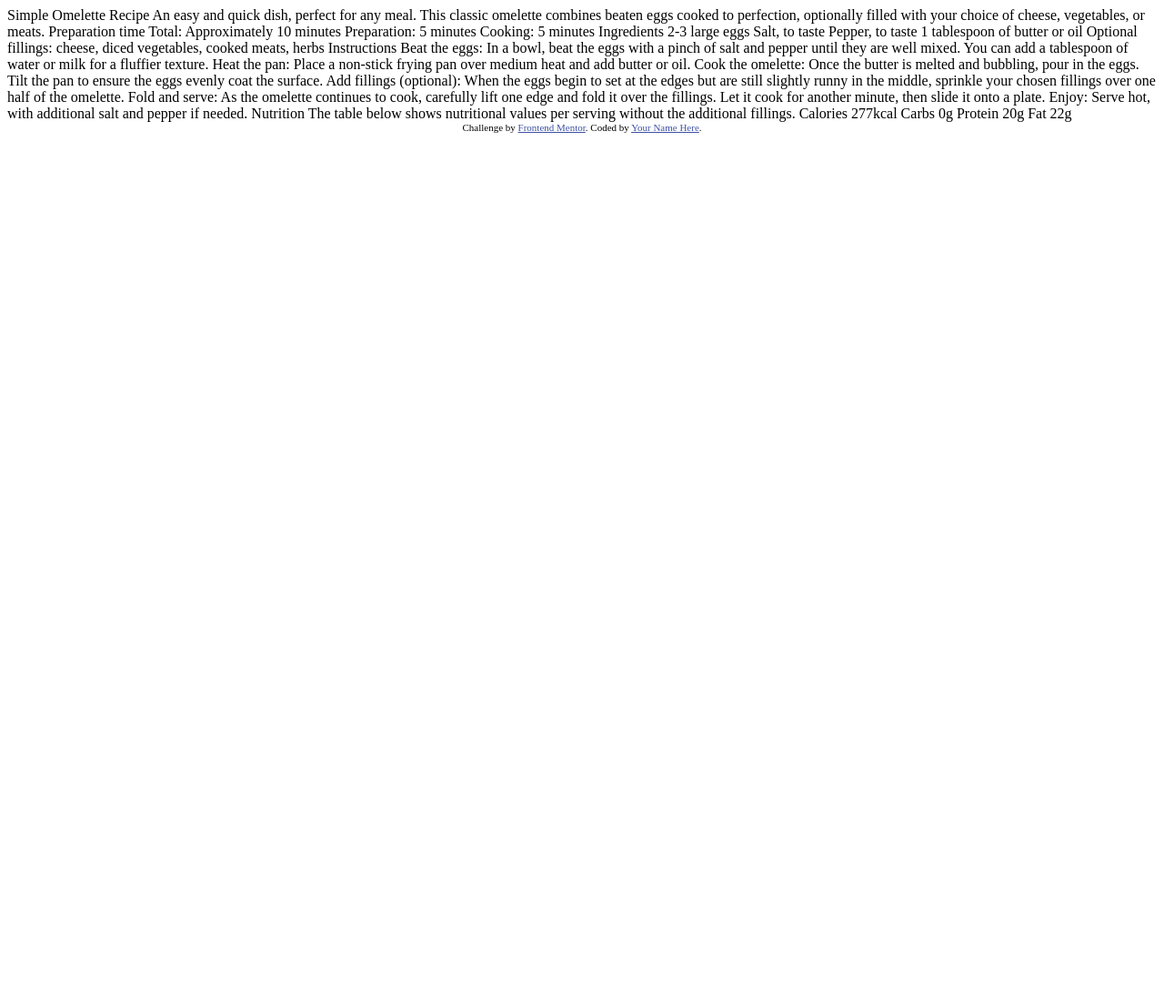
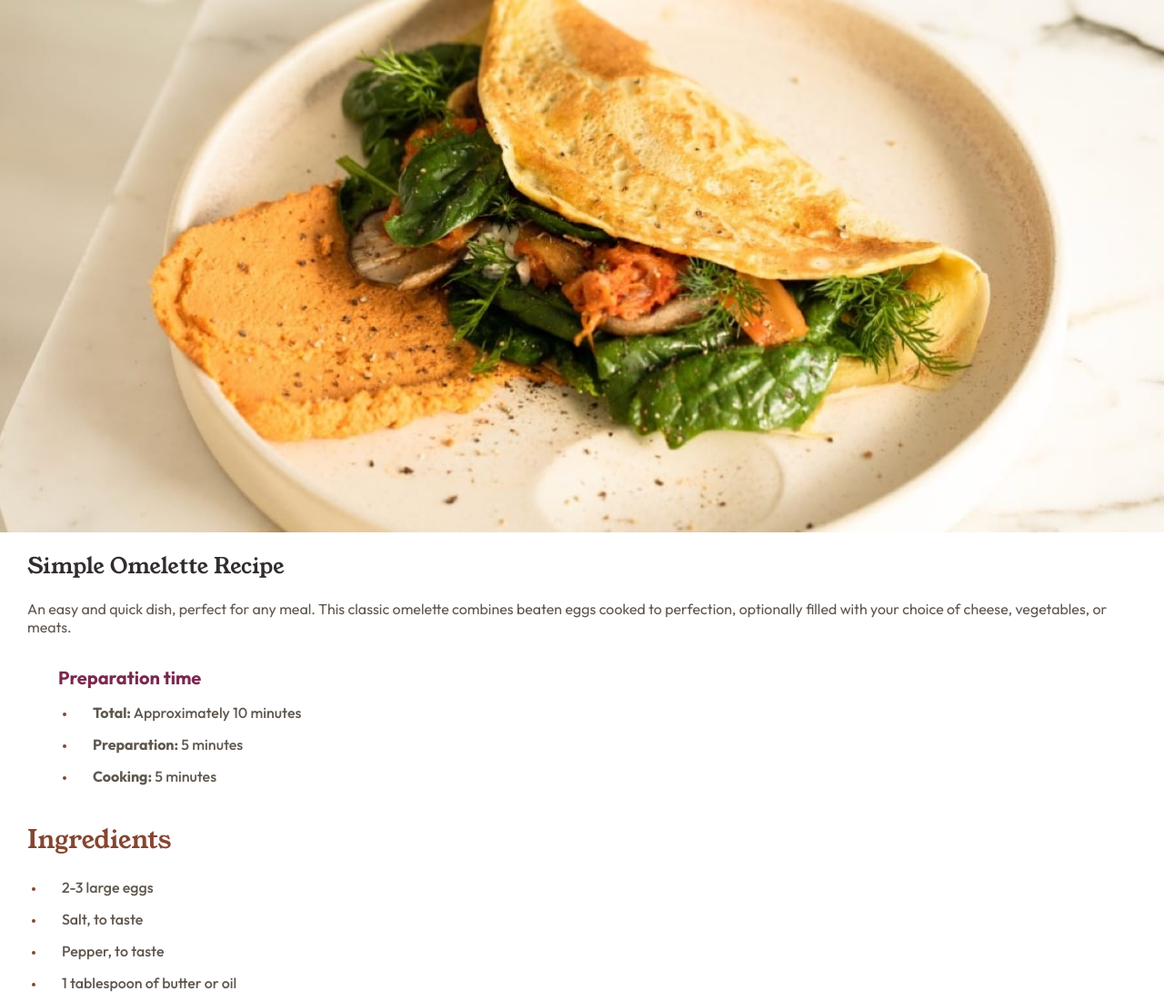
Before and after one commit to HAGRGHARIB/recipe-page-main, a plain HTML site: page index.html in a window 1280 px wide. Shown: the top 1100 px of the page at 91% size. Before the commit the page ends 800 px from the top, so only its background shows below. Drawn offline with Linux system fonts and the light colour scheme.

Commit message:
uild Semantic HTML, Add Style File

```diff
--- a/assets/css/style.css
+++ b/assets/css/style.css
@@ -13,19 +13,165 @@
     font-family: 'Young Serif';
     src: url('./../fonts/young-serif/YoungSerif-Regular.ttf');
 }
+
 /* - Weights: 400 */
 
 @font-face {
     font-family: 'Outfit';
     src: url('./../fonts/outfit/Outfit-VariableFont_wght.ttf');
 }
+
 /* - Weights: 400, 600, 700 */
 
-*{
+* {
     box-sizing: border-box;
 }
 
-body{
+body {
     min-height: 100vh;
     margin: 0;
+    font-family: 'Young Serif', sans-serif;
 }
+
+article {
+    display: flex;
+    flex-direction: column;
+}
+
+.recipe__header,
+.recipe__section {
+    padding-inline: 30px;
+}
+
+.recipe__header .recipe__title {
+    font-weight: 400;
+    color: var(--stone-900);
+}
+
+.recipe__header .recipe__description {
+    color: var(--stone-600);
+    font-family: 'Outfit';
+    font-weight: 400;
+}
+
+.recipe__preparation {
+    font-family: 'Outfit';
+    padding-inline-start: 4rem;
+}
+
+.recipe__preparation .recipe__heading {
+    color: var(--rose-800);
+    font-size: 20px;
+}
+
+.recipe__preparation .recipe__list,
+.recipe__ingredients .recipe__list,
+.recipe__instructions .recipe__steps {
+    color: var(--stone-600);
+    list-style-position: outside;
+    padding-inline: 20px 30px;
+}
+
+.recipe__ingredients .recipe__list,
+.recipe__preparation .recipe__list,
+.recipe__instructions .recipe__steps {
+    color: var(--stone-600);
+    font-family: 'Outfit', sans-serif;
+    font-weight: 500;
+}
+
+.recipe__preparation .recipe__list .recipe__list-item,
+.recipe__ingredients .recipe__list .recipe__list-item,
+.recipe__instructions .recipe__steps .recipe__step {
+    padding-inline-start: 18px;
+    margin-block-end: 15px;
+}
+
+.recipe__preparation .recipe__list .recipe__list-item::marker,
+.recipe__ingredients .recipe__list .recipe__list-item::marker,
+.recipe__instructions .recipe__steps .recipe__step::marker {
+    color: var(--brown-800);
+    font-size: 12px;
+}
+
+.recipe__instructions .recipe__heading,
+.recipe__nutrition .recipe__heading,
+.recipe__ingredients .recipe__heading {
+    color: var(--brown-800);
+    font-size: 28px;
+    font-weight: 500;
+}
+
+.recipe__ingredients,.recipe__instructions {
+    position: relative;
+}
+
+.recipe__ingredients::after ,.recipe__instructions::after {
+    content: '';
+    width: 80%;
+    height: 2px;
+    background-color: var(--stone-150);
+    bottom: -20px;
+    position: absolute;
+    left: 10%;
+}
+
+.recipe__instructions,.recipe__nutrition {
+    margin-top: 30px;
+}
+
+.recipe__instructions .recipe__steps {
+    font-family: 'Outfit', sans-serif;
+    font-weight: 500;
+}
+
+.recipe__instructions .recipe__steps{
+    padding-inline-end: 0;
+}
+
+.recipe__instructions .recipe__steps .recipe__step:not(strong){
+    margin-block-end: 15px;
+    font-size: 16px;
+}
+
+.recipe__instructions .recipe__steps .recipe__step::marker{
+    font-weight: 700;
+    font-size: 15px;
+}
+
+.recipe__nutrition{
+        font-family: 'Outfit', sans-serif;
+}
+
+.recipe__nutrition .recipe__nutrition-description{
+    color: var(--stone-600);
+    font-size: 17px;
+    padding-inline-end: 5px;
+    line-height: 2;
+}
+.recipe__nutrition .recipe__table{
+    margin: auto;
+    width: 95%;
+    padding-inline-start: 10px;
+    border-collapse: collapse;
+    margin-bottom: 30px;
+}
+
+.recipe__nutrition .recipe__table tr:not(:last-child){
+    border-bottom: 1px solid var(--stone-150);
+
+}
+
+.recipe__nutrition .recipe__table th{
+    color: var(--stone-600);
+    font-weight: 400 ;
+    text-align: left;
+    padding: 12px;
+}
+
+.recipe__nutrition .recipe__table td{
+    color: var(--brown-800);
+    font-weight: 700;
+    text-align: left;
+    padding: 12px;
+}
--- a/index.html
+++ b/index.html
@@ -1,77 +1,95 @@
 <!DOCTYPE html>
 <html lang="en">
+
 <head>
   <meta charset="UTF-8">
-  <meta name="viewport" content="width=device-width, initial-scale=1.0"> <!-- displays site properly based on user's device -->
+  <meta name="viewport" content="width=device-width, initial-scale=1.0">
+  <!-- displays site properly based on user's device -->
+  <link rel="icon" type="image/png" sizes="32x32" href="./assets/images/favicon-32x32.png">
+  <link rel="stylesheet" href="./assets/css/style.css">
+  <title>Frontend Mentor | Recipe page</title>
+</head>
 
-  <link rel="icon" type="image/png" sizes="32x32" href="./assets/images/favicon-32x32.png">
+<body>
+  <main>
+    <article class="recipe">
+      <img src="./assets/images/image-omelette.jpeg" alt="Omelette Recipe" class="recipe__img">
+      <header class="recipe__header">
+        <h1 class="recipe__title">Simple Omelette Recipe</h1>
+        <p class="recipe__description">An easy and quick dish, perfect for any meal. This classic omelette combines
+          beaten
+          eggs
+          cooked
+          to perfection, optionally filled with your choice of cheese, vegetables, or meats.</p>
 
-  <title>Frontend Mentor | Recipe page</title>
+      </header>
+      <section class="recipe__section recipe__preparation">
+        <h2 class="recipe__heading">Preparation time</h2>
+        <ul class="recipe__list">
+          <li class="recipe__list-item"><strong>Total:</strong> Approximately 10 minutes</li>
+          <li class="recipe__list-item"><strong>Preparation:</strong> 5 minutes</li>
+          <li class="recipe__list-item"><strong>Cooking:</strong> 5 minutes</li>
+        </ul>
+      </section>
 
-  <!-- Feel free to remove these styles or customise in your own stylesheet 👍 -->
-  <style>
-    .attribution { font-size: 0.6875rem; text-align: center; }
-    .attribution a { color: hsl(228, 45%, 44%); }
-  </style>
-</head>
-<body>
+      <section class="recipe__section recipe__ingredients">
+        <h2 class="recipe__heading">Ingredients</h2>
+        <ul class="recipe__list">
+          <li class="recipe__list-item">2-3 large eggs</li>
+          <li class="recipe__list-item">Salt, to taste</li>
+          <li class="recipe__list-item">Pepper, to taste</li>
+          <li class="recipe__list-item">1 tablespoon of butter or oil</li>
+          <li class="recipe__list-item">Optional fillings: cheese, diced vegetables, cooked meats, herbs</li>
+        </ul>
+      </section>
 
-  Simple Omelette Recipe
+      <section class="recipe__section recipe__instructions">
+        <h2 class="recipe__heading">Instructions</h2>
+        <ol class="recipe__steps">
+          <li class="recipe__step"><strong>Beat the eggs:</strong> In a bowl, beat the eggs with a pinch of salt and
+            pepper until they are well mixed.
+            You can add a tablespoon of water or milk for a fluffier texture.</li>
+          <li class="recipe__step"><strong>Heat the pan:</strong> Place a non-stick frying pan over medium heat and add
+            butter or oil.</li>
+          <li class="recipe__step"><strong>Cook the omelette:</strong> Once the butter is melted and bubbling, pour in
+            the eggs. Tilt the pan to ensure
+            the eggs evenly coat the surface.</li>
+          <li class="recipe__step"><strong>Add fillings (optional):</strong> When the eggs begin to set at the edges but
+            are still slightly runny in the
+            middle, sprinkle your chosen fillings over one half of the omelette.</li>
+          <li class="recipe__step"><strong>Fold and serve:</strong> As the omelette continues to cook, carefully lift
+            one edge and fold it over the
+            fillings. Let it cook for another minute, then slide it onto a plate.</li>
+          <li class="recipe__step"><strong>Enjoy:</strong> Serve hot, with additional salt and pepper if needed.</;>
+        </ol>
+      </section>
 
-  An easy and quick dish, perfect for any meal. This classic omelette combines beaten eggs cooked
-  to perfection, optionally filled with your choice of cheese, vegetables, or meats.
+      <section class="recipe__section recipe__nutrition">
+        <h2 class="recipe__heading">Nutrition</h2>
+        <p class="recipe__nutrition-description">The table below shows nutritional values per serving without the
+          additional fillings.</p>
+        <table class="recipe__table">
+          <tr>
+            <th>Calories</th>
+            <td>277kcal</td>
+          </tr>
+          <tr>
+            <th>Carbs</th>
+            <td>0g</td>
+          </tr>
+          <tr>
+            <th>Protein</th>
+            <td>20g</td>
+          </tr>
+          <tr>
+            <th>Fat</th>
+            <td>22g</td>
+          </tr>
+        </table>
+      </section>
+    </article>
+  </main>
 
-  Preparation time
+</body>
 
-  Total: Approximately 10 minutes
-  Preparation: 5 minutes
-  Cooking: 5 minutes
-
-  Ingredients
-
-  2-3 large eggs
-  Salt, to taste
-  Pepper, to taste
-  1 tablespoon of butter or oil
-  Optional fillings: cheese, diced vegetables, cooked meats, herbs
-
-  Instructions
-
-  Beat the eggs: In a bowl, beat the eggs with a pinch of salt and pepper until they are well mixed.
-  You can add a tablespoon of water or milk for a fluffier texture.
-
-  Heat the pan: Place a non-stick frying pan over medium heat and add butter or oil.
-
-  Cook the omelette: Once the butter is melted and bubbling, pour in the eggs. Tilt the pan to ensure
-  the eggs evenly coat the surface.
-
-  Add fillings (optional): When the eggs begin to set at the edges but are still slightly runny in the
-  middle, sprinkle your chosen fillings over one half of the omelette.
-
-  Fold and serve: As the omelette continues to cook, carefully lift one edge and fold it over the
-  fillings. Let it cook for another minute, then slide it onto a plate.
-
-  Enjoy: Serve hot, with additional salt and pepper if needed.
-
-  Nutrition
-
-  The table below shows nutritional values per serving without the additional fillings.
-
-  Calories
-  277kcal
-
-  Carbs
-  0g
-
-  Protein
-  20g
-
-  Fat
-  22g
-
-  <footer class="attribution">
-    Challenge by <a href="https://www.frontendmentor.io?ref=challenge">Frontend Mentor</a>.
-    Coded by <a href="#">Your Name Here</a>.
-  </footer>
-</body>
 </html>
```
